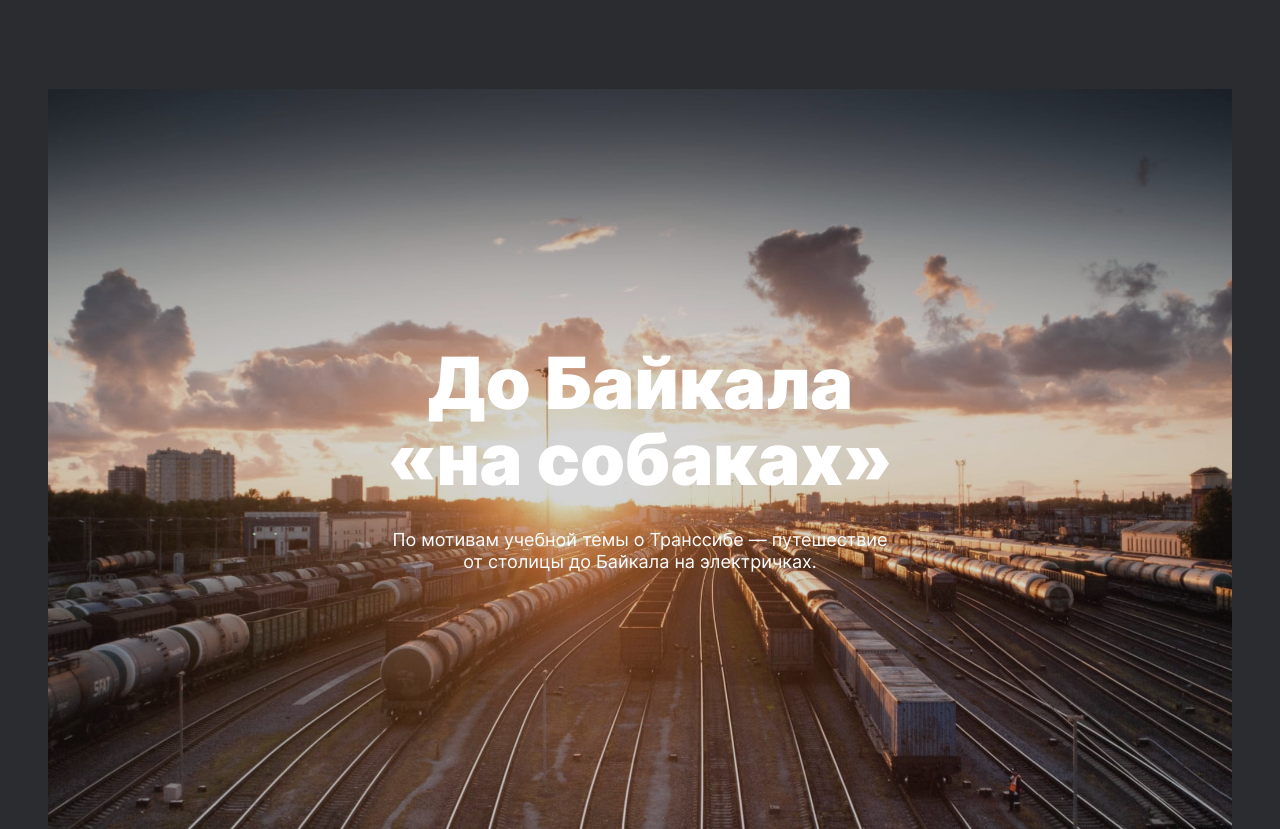
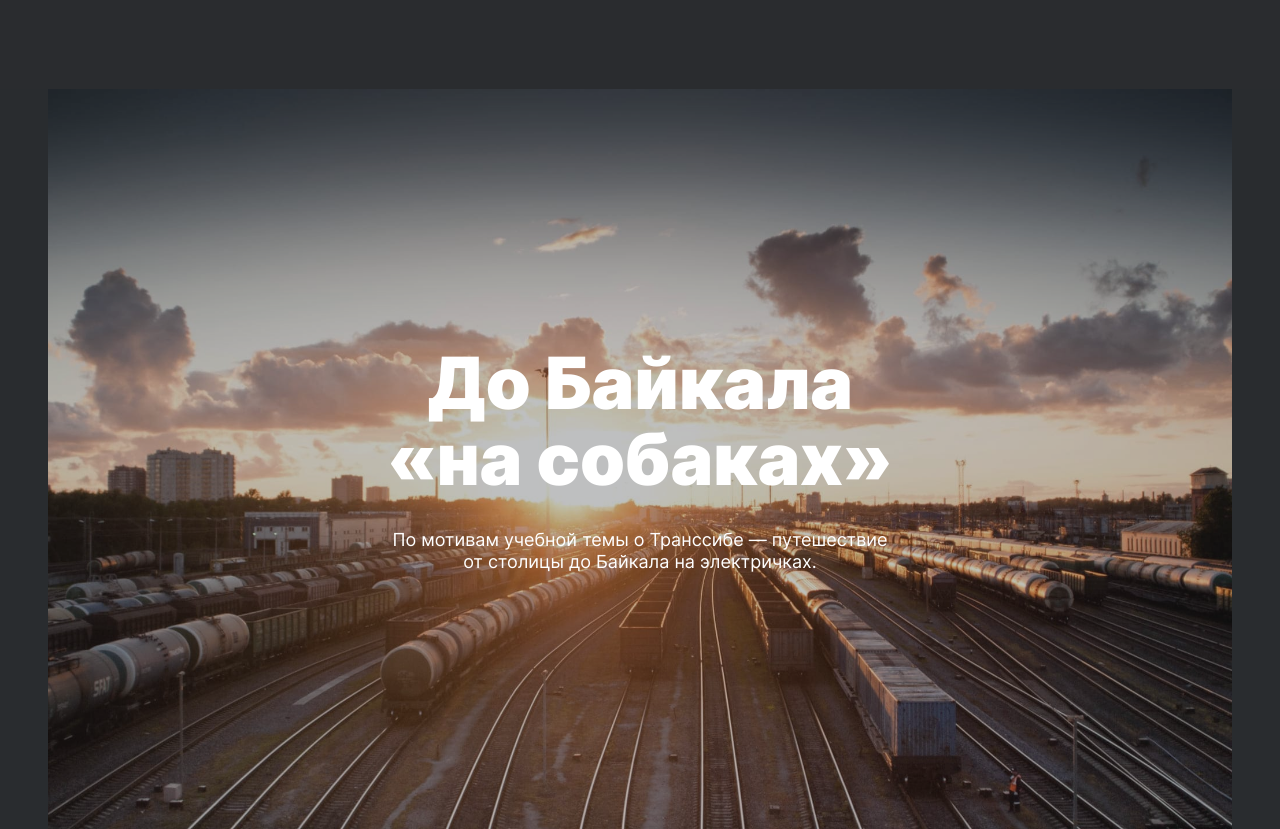
Before and after one commit to iwango/russian-travel, a plain HTML site: page index.html in a window 1280 px wide. Shown: the part 5913-6742 px from the top of the page. Drawn offline with Linux system fonts and the light colour scheme.

Commit message:
fixed index.html with cover block and added transition for all links

```diff
--- a/blocks/cover/__image/cover__image.css
+++ b/blocks/cover/__image/cover__image.css
@@ -4,5 +4,4 @@
   width: 100%;
   max-width: 1184px;
   margin: 0 auto;
-  opacity: 0.8;
 }
--- /dev/null
+++ b/blocks/cover/__link/cover__link.css
@@ -0,0 +1,25 @@
+.cover__link {
+  position: relative;
+  display: grid;
+  grid-template-rows: 1fr;
+  grid-template-columns: 100%;
+  align-items: center;
+  color: #fff;
+  text-decoration: none;
+}
+.cover__link::before {
+  z-index: 5;
+  position: absolute;
+  top: 0;
+  left: 0;
+  content: '';
+  width: 100%;
+  height: 100%;
+  background-color: #2A2C2F;
+  opacity: 0.3;
+  transition: 0.8s ease-in-out;
+}
+.cover__link:hover::before {
+  cursor: pointer;
+  opacity: 0.8;
+}
--- a/blocks/cover/cover.css
+++ b/blocks/cover/cover.css
@@ -1,15 +1,5 @@
 .cover {
-  display: grid;
-  grid-template-rows: 1fr;
-  grid-template-columns: 100%;
-  align-items: center;
-  color: #fff;
-  text-decoration: none;
   margin-bottom: 64px;
-}
-.cover:hover .cover__image {
-  cursor: pointer;
-  opacity: 0.3;
 }
 @media screen and (min-width: 768px) {
   .cover {
--- a/blocks/footer/__nav-link/footer__nav-link.css
+++ b/blocks/footer/__nav-link/footer__nav-link.css
@@ -3,6 +3,7 @@
   text-decoration: none;
   font-size: 24px;
   line-height: 24px;
+  transition: 0.5s ease-in-out;
 }
 .footer__nav-link:hover {
   cursor: pointer;
--- a/blocks/header/__lang-link/header__lang-link.css
+++ b/blocks/header/__lang-link/header__lang-link.css
@@ -2,8 +2,12 @@
   color: #fff;
   text-decoration: none;
   vertical-align: 5px;
+  transition: 0.5s ease-in-out;
 }
-
+.header__lang-link:hover {
+  cursor: pointer;
+  opacity: 0.8;
+}
 .header__lang-link:active {
   text-decoration: underline;
 }
--- a/blocks/header/__logo-link/header__logo-link.css
+++ b/blocks/header/__logo-link/header__logo-link.css
@@ -1,3 +1,8 @@
 .header__logo-link {
   line-height: 0;
+  transition: 0.5s ease-in-out;
 }
+.header__logo-link:hover {
+  cursor: pointer;
+  opacity: 0.8;
+}
--- a/blocks/place/__website-link/place__website-link.css
+++ b/blocks/place/__website-link/place__website-link.css
@@ -2,6 +2,7 @@
   font-size: 18px;
   line-height: 22px;
   color: #fff;
+  transition: 0.5s ease-in-out;
 }
 .place__website-link:hover {
   cursor: pointer;
--- a/index.html
+++ b/index.html
@@ -116,13 +116,16 @@
           </div>
         </article>
       </section>
-      <a href="https://stampsy.com/na-elektrichkakh-do-baikala" class="cover">
+
+      <section class="cover">
+        <a href="https://stampsy.com/na-elektrichkakh-do-baikala" class="cover__link">
           <img src="./images/cover-trains.jpg" alt="До Байкала «на собаках»" class="cover__image">
           <div class="cover__text">
             <h2 class="cover__title">До Байкала «на&nbsp;собаках»</h2>
             <p class="cover__subtitle">По&nbsp;мотивам учебной темы о&nbsp;Транссибе&nbsp;&mdash; путешествие от&nbsp;столицы до&nbsp;Байкала на&nbsp;электричках.</p>
           </div>
         </a>
+      </section>
     </main>
 
     <footer class="footer">
--- a/pages/index.css
+++ b/pages/index.css
@@ -40,6 +40,7 @@
 @import url("../blocks/place/__website-link/place__website-link.css");
 
 @import url("../blocks/cover/cover.css");
+@import url("../blocks/cover/__link/cover__link.css");
 @import url("../blocks/cover/__title/cover__title.css");
 @import url("../blocks/cover/__subtitle/cover__subtitle.css");
 @import url("../blocks/cover/__image/cover__image.css");
```
Lines whose indentation alone changed are shown as unchanged.
